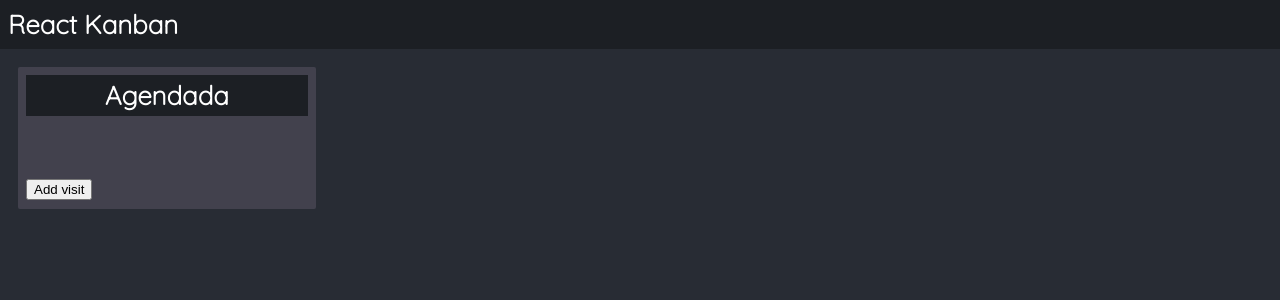
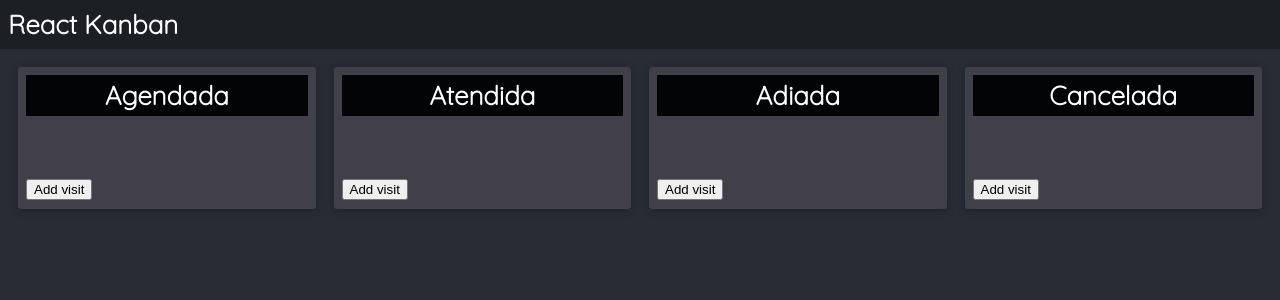
Before and after one commit to WdvOps/Kanban-Board-React, a React (Create React App) app in the folder kanban-app/: page / in a window 1280 px wide. Shown: the top 300 px of the page. Built offline with nearby package versions, Linux system fonts and the light colour scheme.

Commit message:
Feat: Filtering tasks

```diff
--- a/kanban-app/src/App.js
+++ b/kanban-app/src/App.js
@@ -2,12 +2,6 @@ import React, { useState } from "react";
 import "./styles.css";
 import Navbar from "./components/Navbar/Navbar";
 import TaskList from "./components/TaskList/TaskList";
-
-const task = {
-  id: 0,
-  title: "Nova Tarefa",
-  state: "pendendte",
-};
 
 // Gera novo id
 let idAcc = 0;
@@ -33,11 +27,52 @@ function App() {
     });
   };
 
+  const updateTask = (id, title, state) => {
+    console.log("Função update task sendo chamada");
+    setTask((existingTasks) => {
+      return existingTasks.map((task) => {
+        if (task.id === id) {
+          return { ...task, title, state };
+        } else {
+          return task;
+        }
+      });
+    });
+  };
+
   return (
     <div className="App">
       <Navbar />
       <div className="container">
-        <TaskList title={`Agendada`} onAddTask={addTask} tasks={tasks} />
+        <TaskList
+          className
+          title="Agendada"
+          onAddTask={addTask}
+          taskState="Agendada"
+          tasks={tasks.filter((tsk) => tsk.state === "Agendada")}
+          onTaskUpdate={updateTask}
+        />
+        <TaskList
+          title="Atendida"
+          onAddTask={addTask}
+          taskState="Atendida"
+          tasks={tasks.filter((tsk) => tsk.state === "Atendida")}
+          onTaskUpdate={updateTask}
+        />
+        <TaskList
+          title="Adiada"
+          onAddTask={addTask}
+          taskState="Adiada"
+          tasks={tasks.filter((tsk) => tsk.state === "Adiada")}
+          onTaskUpdate={updateTask}
+        />
+        <TaskList
+          title="Cancelada"
+          onAddTask={addTask}
+          taskState="Cancelada"
+          tasks={tasks.filter((tsk) => tsk.state === "Cancelada")}
+          onTaskUpdate={updateTask}
+        />
       </div>
     </div>
   );
--- /dev/null
+++ b/kanban-app/src/components/TaskItem/TaskItem.js
@@ -0,0 +1,47 @@
+import React, { useState } from "react";
+import PropTypes from "prop-types";
+import "./task-item.css";
+
+export default function TaskItem({ id, title, taskState, onTaskUpdate }) {
+  const [isEditing, setIsEditing] = useState(false);
+  const [editableTitle, setEditableTitle] = useState(title);
+
+  const onTitleChange = (event) => {
+    const newTitle = event.target.value;
+    setEditableTitle(newTitle);
+    onTaskUpdate(id, newTitle, taskState);
+  };
+
+  const onKeyPress = (event) => {
+    if (event.key === "Enter") {
+      setIsEditing(false);
+    }
+  };
+
+  if (isEditing) {
+    return (
+      <input
+        type="text"
+        value={editableTitle}
+        onChange={onTitleChange}
+        onKeyPress={onKeyPress}
+      />
+    );
+  } else {
+    return (
+      <div
+        onClick={(e) => {
+          setIsEditing(true);
+        }}
+      >
+        {editableTitle}
+      </div>
+    );
+  }
+}
+
+TaskItem.prototype = {
+  id: PropTypes.number.isRequired,
+  title: PropTypes.string.isRequired,
+  taskState: PropTypes.string.isRequired,
+};
--- /dev/null
+++ b/kanban-app/src/components/TaskItem/task-item.css
@@ -0,0 +1,24 @@
+.task-item {
+    background-color: #fff;
+    border-radius: 3px;
+    box-shadow: 0 1px 0 rgba(9, 30, 66, 0.25);
+    cursor: pointer;
+    margin-bottom: 8px;
+    width: 100%;
+    padding: 8px 4px;
+    color: #222;
+    font-size: 14px;
+  }
+
+  .task-item input[type="text"] {
+    border: none;
+    font-size: 14px;
+    display: block;
+    width: 100%;
+  }
+
+  .task-item select {
+    display: block;
+    width: 100%;
+    margin-top: 8px;
+  }
--- a/kanban-app/src/components/TaskList/TaskList.js
+++ b/kanban-app/src/components/TaskList/TaskList.js
@@ -3,10 +3,18 @@ import "./tasklist.css";
 
 import PropTypes from "prop-types";
 
-export default function TaskList({ title, onAddTask, tasks }) {
+import TaskItem from "../TaskItem/TaskItem";
+
+export default function TaskList({
+  title,
+  onAddTask,
+  tasks,
+  onTaskUpdate,
+  taskState,
+}) {
   const addTask = () => {
     console.log("Get from TaskList");
-    onAddTask("Nova Tarefa", "Pendente");
+    onAddTask("Nova Tarefa", taskState);
   };
 
   return (
@@ -14,7 +22,15 @@ export default function TaskList({ title, onAddTask, tasks }) {
       <div className="title">{title}</div>
       <div className="content">
         {tasks.map((task) => {
-          return <div key={task.id}>{task.title}</div>;
+          return (
+            <TaskItem
+              key={task.id}
+              id={task.id}
+              title={task.title}
+              taskState={task.state}
+              onTaskUpdate={onTaskUpdate}
+            />
+          );
         })}
       </div>
       <button onClick={addTask}>Add visit</button>
--- a/kanban-app/src/components/TaskList/tasklist.css
+++ b/kanban-app/src/components/TaskList/tasklist.css
@@ -1,13 +1,14 @@
 .tasklist {
     padding: 8px;
-    background-color: #42414D;
-    border-radius: 2px;
+    background-color: #42414dee;
+    border-radius: 3px;
+    box-shadow: rgba(0, 0, 0, 0.247) 0px 2px 8px 0px;
 }
 
 .tasklist .title {
     padding: 4px;
     font-weight: bold;
-    background-color: #1C1F24;
+    background-color: #030405;
     text-align: center;
 }
 
--- a/kanban-app/src/styles.css
+++ b/kanban-app/src/styles.css
@@ -43,7 +43,8 @@ html {
 
   .App {
     font-family: 'Quicksand', sans-serif;
-    background-color: #282c34;
+    background: rgb(40,44,52);
+
     height: 100%;
     min-height: 100vh;
     color: white;
@@ -56,5 +57,6 @@ html {
     padding: 18px;
     display: grid;
     grid-template-columns: 1fr 1fr 1fr 1fr;
+
     grid-gap: 18px;
   }
```
